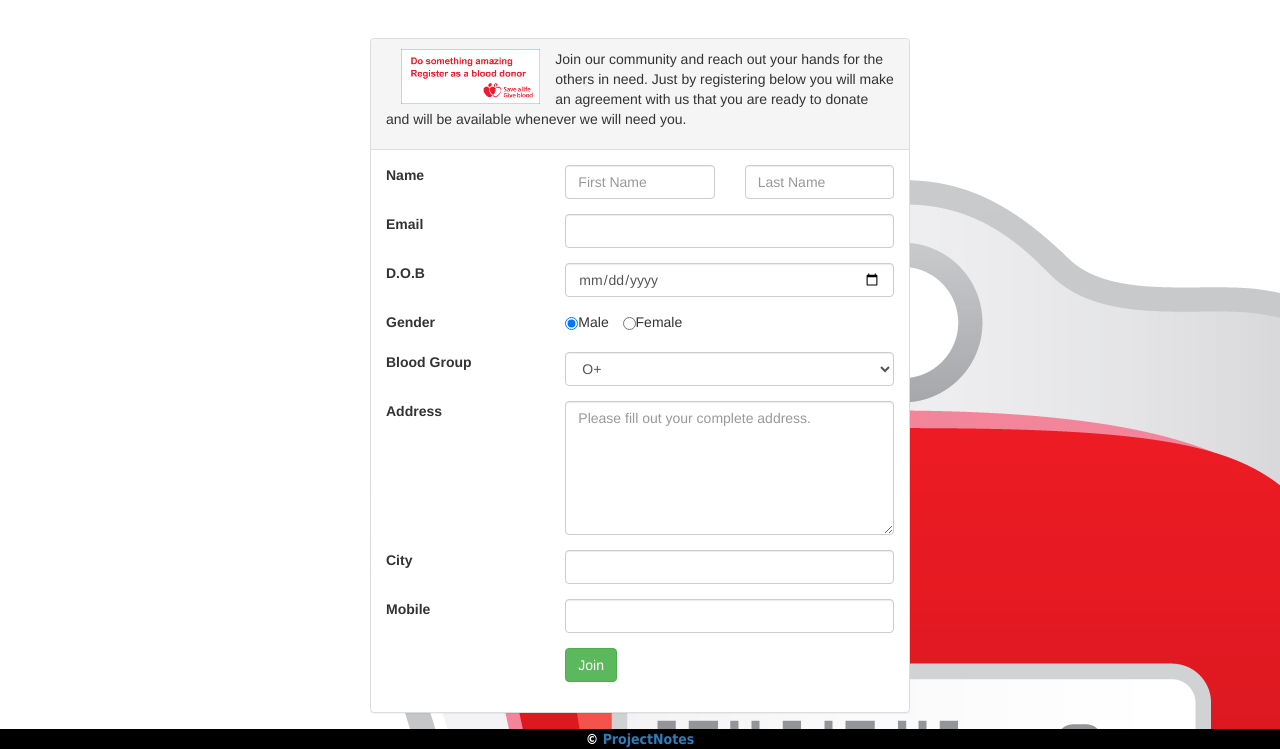
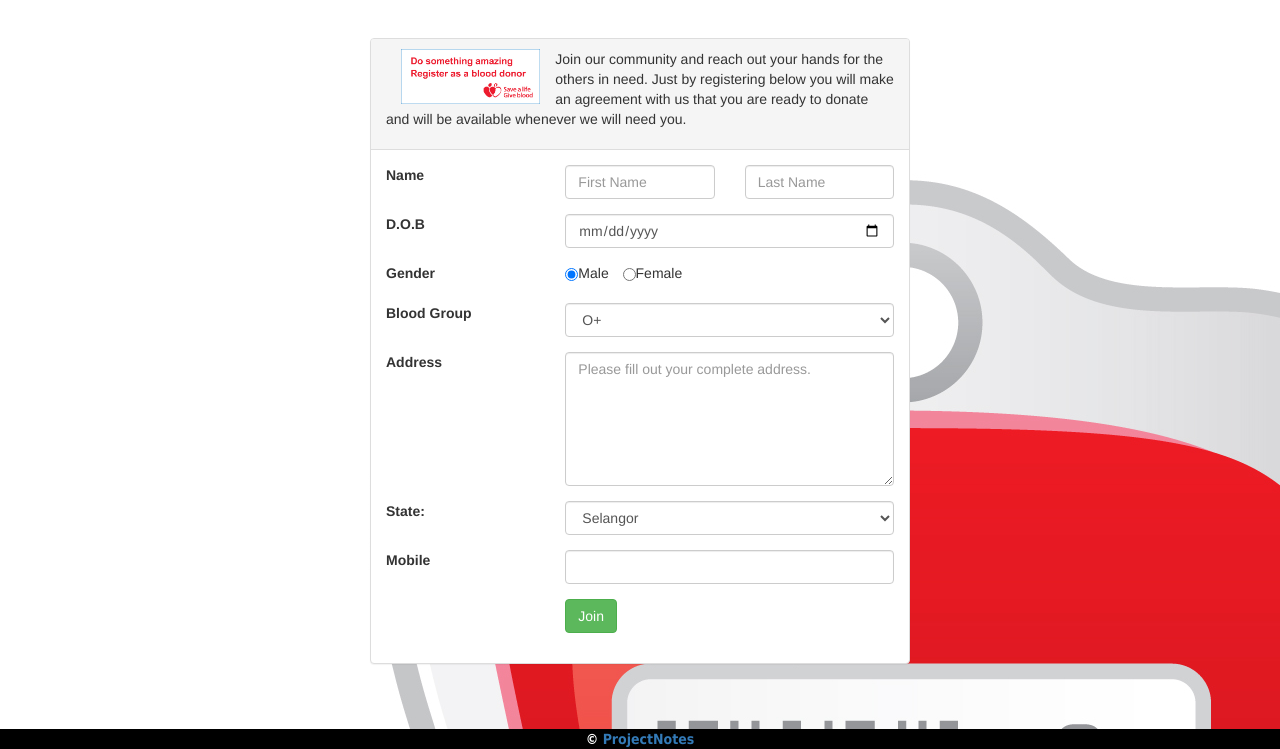
Before and after one commit to mdrased21-hub/SME_BloodDonor, a PHP site: page /BDManagement/users/register.php in a window 1280 px wide. Shown: the part 51-800 px from the top of the page. Run offline with PHP 8.4, Linux system fonts and the light colour scheme; some web fonts are replaced.

Commit message:
Update register.php
Change Form Format

```diff
--- a/users/register.php
+++ b/users/register.php
@@ -2,7 +2,7 @@
 if (isset($_POST['submitBtn'])) {
     $firstName = $_POST['firstName'];
     $lastName = $_POST['lastName'];
-    $email = $_POST['email'];
+    //$email = $_POST['email'];
     $dob = $_POST['dob'];
     $gender = $_POST['gender'];
     $address = $_POST['address'];
@@ -12,7 +12,7 @@ if (isset($_POST['submitBtn'])) {
 
     require_once 'php/DBConnect.php';
     $db = new DBConnect();
-    $flag = $db->registerUser($firstName, $lastName, $email, $dob, $gender, $bType, $address, $city, $mobile);
+    $flag = $db->registerUser($firstName, $lastName, $dob, $gender, $bType, $address, $city, $mobile);
 
     if($flag){
         $success = "Thank You for registering with us.";
@@ -57,12 +57,7 @@ include 'layout/navbar.php';
                             <input type="text" name="lastName" class="form-control" placeholder="Last Name" required="true">
                         </div>
                     </div>
-                    <div class="form-group">
-                        <label class="form-label col-md-4">Email</label>
-                        <div class="col-md-8">
-                            <input type="email" required="true" class="form-control" name="email" >
-                        </div>
-                    </div>
+
                     <div class="form-group">
                         <label class="form-label col-md-4">D.O.B</label>
                         <div class="col-md-8">
@@ -99,11 +94,26 @@ include 'layout/navbar.php';
                         </div>
                     </div>
                     <div class="form-group">
-                        <label class="form-label col-md-4">City</label>
-                        <div class="col-md-8">
-                            <input type="text" required="true" class="form-control" name="city" >
+                            <label class="col-sm-4">State:</label>
+                            <div class="col-sm-8">
+                                <select name="city" class="form-control">
+                                    <option value="Selangor">Selangor</option>
+                                    <option value="Kuala Lumpur">Kuala Lumpur</option>
+                                    <option value="Putrajaya">Putrajaya</option>
+                                    <option value="Melaka">Melaka</option>
+                                    <option value="Johor">Johor</option>
+                                    <option value="Negeri Sembilan">Negeri Sembilan</option>
+                                    <option value="Pahang">Pahang</option>
+                                    <option value="Terengganu">Terengganu</option>
+									<option value="Kelantan">Kelantan</option>
+									<option value="Perlis">Perlis</option>
+									<option value="Kedah">Kedah</option>
+									<option value="Penang">Penang</option>
+									<option value="Sabah">Sabah</option>
+									<option value="Sarawak">Sarawak</option>
+                                </select>
+                            </div>
                         </div>
-                    </div>
                     <div class="form-group">
                         <label class="form-label col-md-4">Mobile</label>
                         <div class="col-md-8">
```
